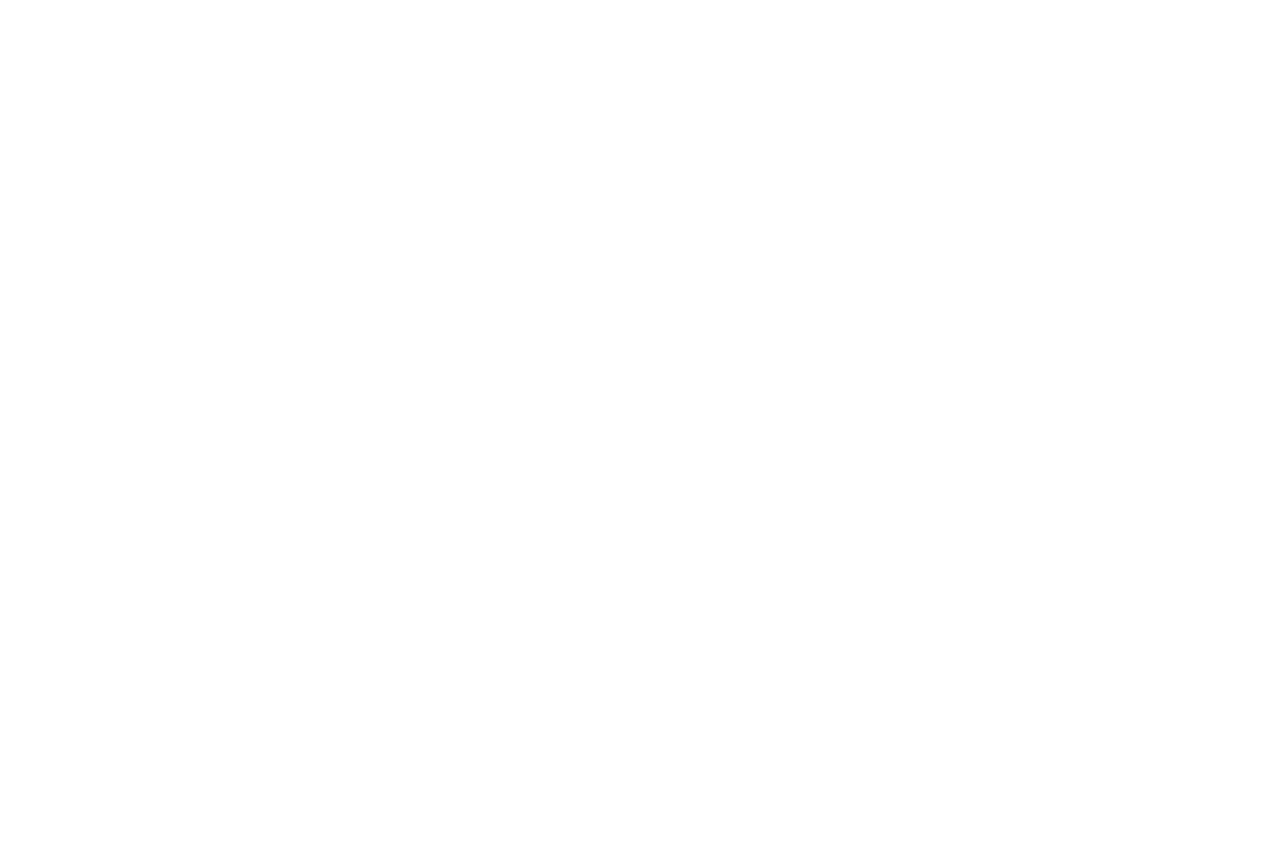
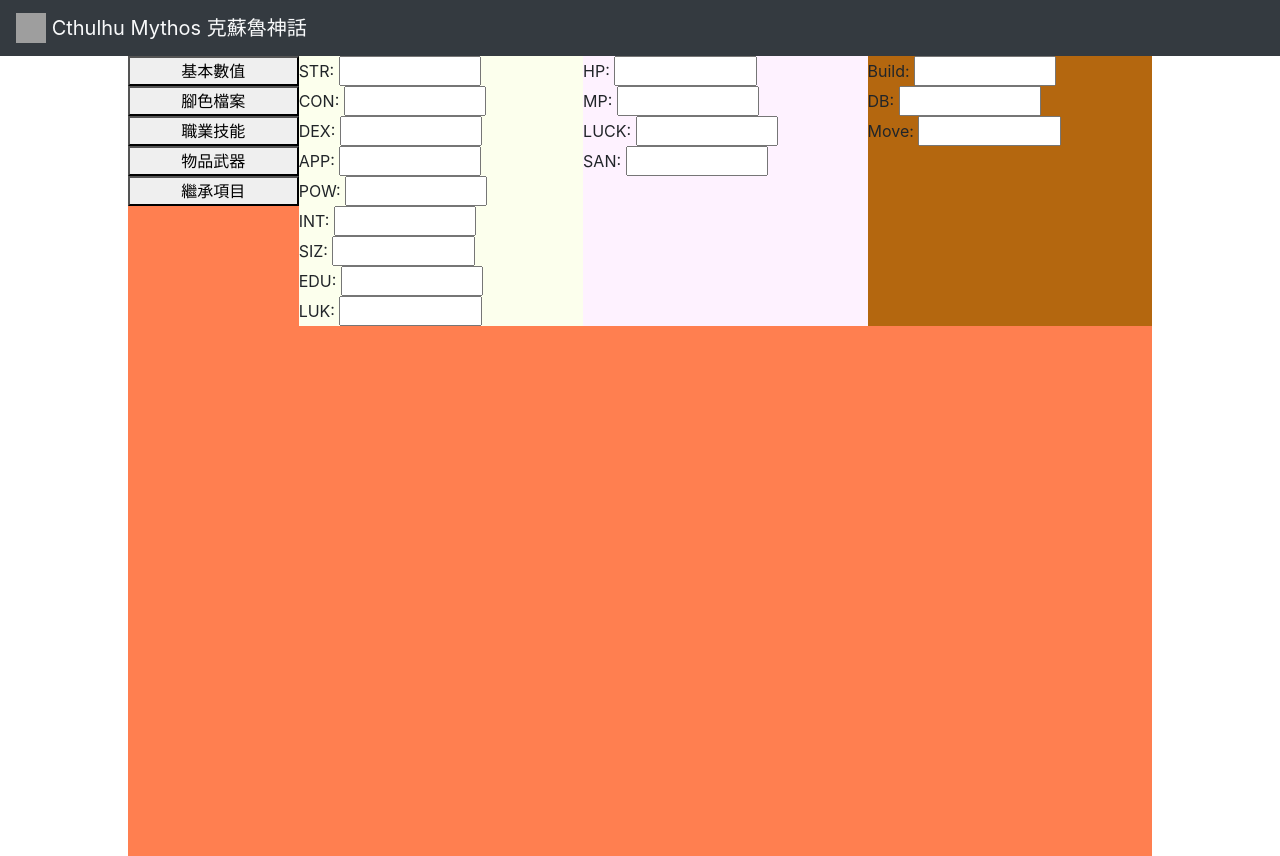
Before and after one commit to ntp890517/COC, a Django app: page /index/ in a window 1280 px wide. Before the commit the page is empty. Before the commit the page ends 800 px from the top, so only its background shows below. Run offline with Django 3.2, Linux system fonts and the light colour scheme; some libraries are stand-ins or nearby versions; grey boxes are pictures that could not be loaded.

Commit message:
layout (on-going)

```diff
--- a/COC/Create_Character/templates/index.html
+++ b/COC/Create_Character/templates/index.html
@@ -1,10 +1,86 @@
 <!DOCTYPE html>
 <html lang="en">
 <head>
+    <link rel="stylesheet" href="https://maxcdn.bootstrapcdn.com/bootstrap/4.0.0/css/bootstrap.min.css" integrity="sha384-Gn5384xqQ1aoWXA+058RXPxPg6fy4IWvTNh0E263XmFcJlSAwiGgFAW/dAiS6JXm" crossorigin="anonymous">
     <meta charset="UTF-8">
     <title>COC</title>
+    <script>
+        function openCity(evt, cityName) {
+    // Declare all variables
+    var i, tabcontent, tablinks;
+
+    // Get all elements with class="tabcontent" and hide them
+    tabcontent = document.getElementsByClassName("tabcontent");
+    for (i = 0; i < tabcontent.length; i++) {
+        tabcontent[i].style.display = "none";
+    }
+
+    // Get all elements with class="tablinks" and remove the class "active"
+    tablinks = document.getElementsByClassName("tablinks");
+    for (i = 0; i < tablinks.length; i++) {
+        tablinks[i].className = tablinks[i].className.replace(" active", "");
+    }
+
+    // Show the current tab, and add an "active" class to the link that opened the tab
+    document.getElementById(cityName).style.display = "block";
+    evt.currentTarget.className += " active";
+    }
+    </script>
 </head>
 <body>
+<nav class="navbar navbar-light bg-dark">
+  <a class="navbar-brand text-light" href="#">
+    <img src="/assets/brand/bootstrap-solid.svg" width="30" height="30" class="d-inline-block align-top" alt="">
+    Cthulhu Mythos 克蘇魯神話
+  </a>
+</nav>
+<div class="container" style="width: 1024px;height: 800px; background-color: coral;">
+    <div class="row">
+        <div class="col-2" style="padding: 0;margin: 0">
+            <button style="width: 100%">基本數值</button>
+            <button style="width: 100%">腳色檔案</button>
+            <button style="width: 100%">職業技能</button>
+            <button style="width: 100%">物品武器</button>
+            <button style="width: 100%">繼承項目</button>
+        </div>
+        <div class="col-10" style="padding: 0;margin: 0">
+            <div class="row" style="padding: 0;margin: 0">
+                <div class="col" style="padding: 0;margin: 0; background-color: #FCFFED;">
+                    <div>
+                        STR: <input type="text" name="str" style="width: 50%"><br>
+                        CON: <input type="text" name="con" style="width: 50%"><br>
+                        DEX: <input type="text" name="dex" style="width: 50%"><br>
+                        APP: <input type="text" name="app" style="width: 50%"><br>
+                        POW: <input type="text" name="pow" style="width: 50%"><br>
+                    </div>
+                    <div>
+                        INT: <input type="text" name="int" style="width: 50%"><br>
+                        SIZ: <input type="text" name="siz" style="width: 50%"><br>
+                        EDU: <input type="text" name="edu" style="width: 50%"><br>
+                    </div>
+                    <div>
+                        LUK: <input type="text" name="luk" style="width: 50%"><br>
+                    </div>
+                </div>
+                <div class="col" style="padding: 0;margin: 0; background-color: #FEF2FF;">
+                        <div>
+                            HP: <input type="text" name="hp" style="width: 50%"><br>
+                            MP: <input type="text" name="mp" style="width: 50%"><br>
+                            LUCK: <input type="text" name="luck" style="width: 50%"><br>
+                            SAN: <input type="text" name="san" style="width: 50%"><br>
+                        </div>
+                    </div>
+                <div class="col" style="padding: 0;margin: 0; background-color: #B4670F;">
+                        <div>
+                            Build: <input type="text" name="build" style="width: 50%"><br>
+                            DB: <input type="text" name="DB" style="width: 50%"><br>
+                            Move: <input type="text" name="move" style="width: 50%"><br>
+                        </div>
+                    </div>
+            </div>
+        </div>
+    </div>
+</div>
 
 </body>
 </html>
```
